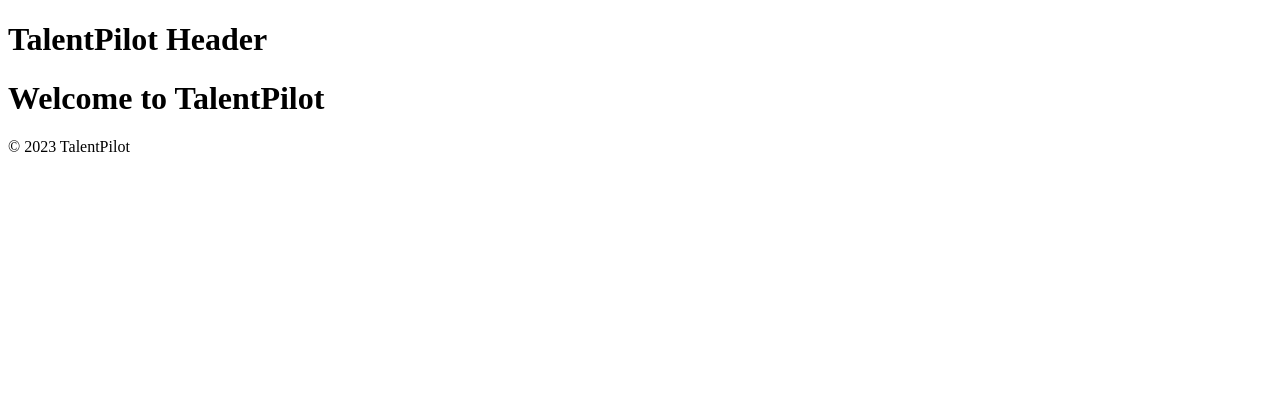
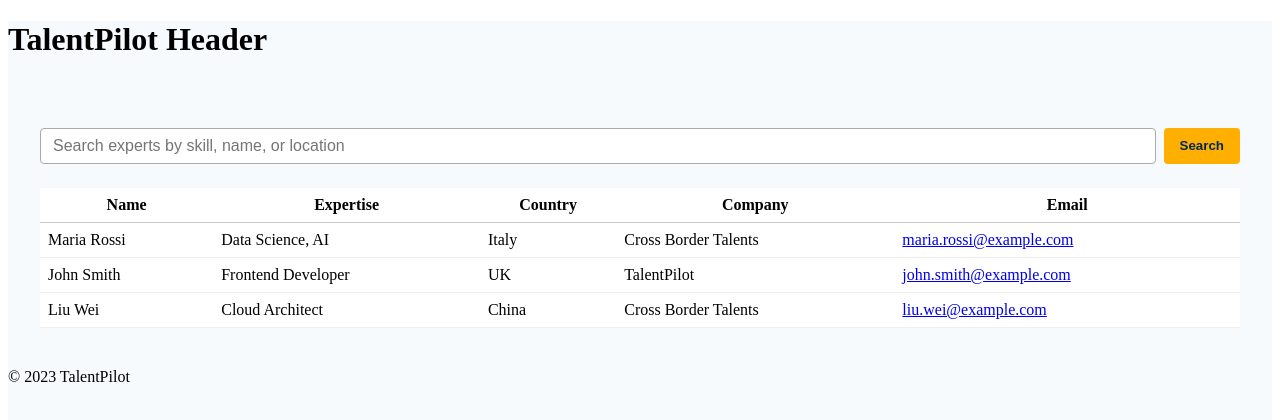
Before and after one commit to droukasn/experts-database-v1, a Next.js app: page / in a window 1280 px wide. Shown: the top 420 px of the page. Built offline with nearby package versions, Linux system fonts and the light colour scheme.

Commit message:
Implement live search for expert listings
Added live search functionality for experts.

```diff
--- a/src/pages/index.js
+++ b/src/pages/index.js
@@ -1,13 +1,65 @@
-import Header from '../components/Header';
-import Footer from '../components/Footer';
+import React, { useState } from "react";
+import Header from "../components/Header";
+import Footer from "../components/Footer";
+import SearchBar from "../components/SearchBar";
+import ExpertTable from "../components/ExpertTable";
+
+// Example expert data
+const experts = [
+  {
+    id: 1,
+    name: "Maria Rossi",
+    expertise: "Data Science, AI",
+    country: "Italy",
+    company: "Cross Border Talents",
+    email: "maria.rossi@example.com"
+  },
+  {
+    id: 2,
+    name: "John Smith",
+    expertise: "Frontend Developer",
+    country: "UK",
+    company: "TalentPilot",
+    email: "john.smith@example.com"
+  },
+  {
+    id: 3,
+    name: "Liu Wei",
+    expertise: "Cloud Architect",
+    country: "China",
+    company: "Cross Border Talents",
+    email: "liu.wei@example.com"
+  }
+  // Add more experts as needed
+];
 
 function Home() {
+  // Live search
+  const [query, setQuery] = useState("");
+  const filteredExperts = experts.filter(
+    exp =>
+      exp.name.toLowerCase().includes(query.toLowerCase()) ||
+      exp.expertise.toLowerCase().includes(query.toLowerCase()) ||
+      exp.country.toLowerCase().includes(query.toLowerCase()) ||
+      exp.company.toLowerCase().includes(query.toLowerCase())
+  );
+
   return (
-    <div>
+    <div style={{ background: "#f6fafd", minHeight: "100vh" }}>
       <Header />
-      <h1>Welcome to TalentPilot</h1>
+      <div style={{ maxWidth: 1200, margin: "auto", padding: 24 }}>
+        <SearchBar onSearch={setQuery} />
+        {filteredExperts.length > 0 ? (
+          <ExpertTable experts={filteredExperts} />
+        ) : (
+          <div style={{ textAlign: "center", padding: "2rem", color: "#888" }}>
+            No experts found matching your search.
+          </div>
+        )}
+      </div>
       <Footer />
     </div>
   );
 }
+
 export default Home;
```
